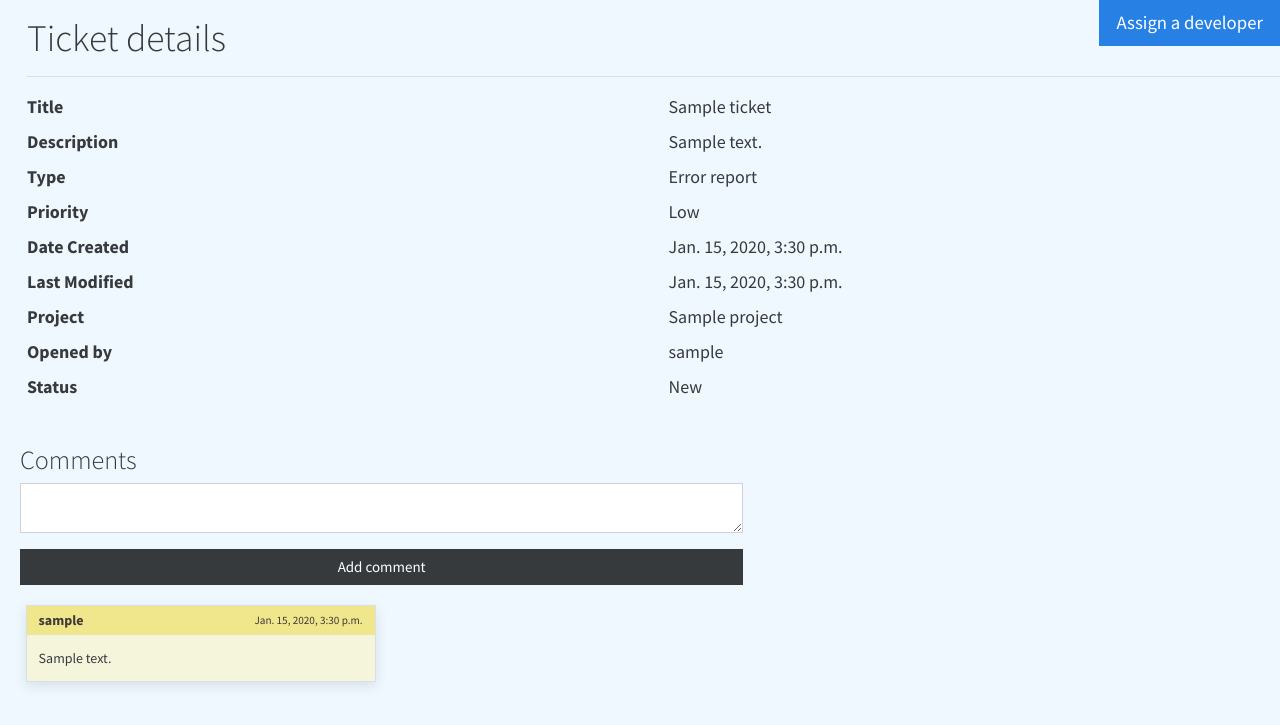
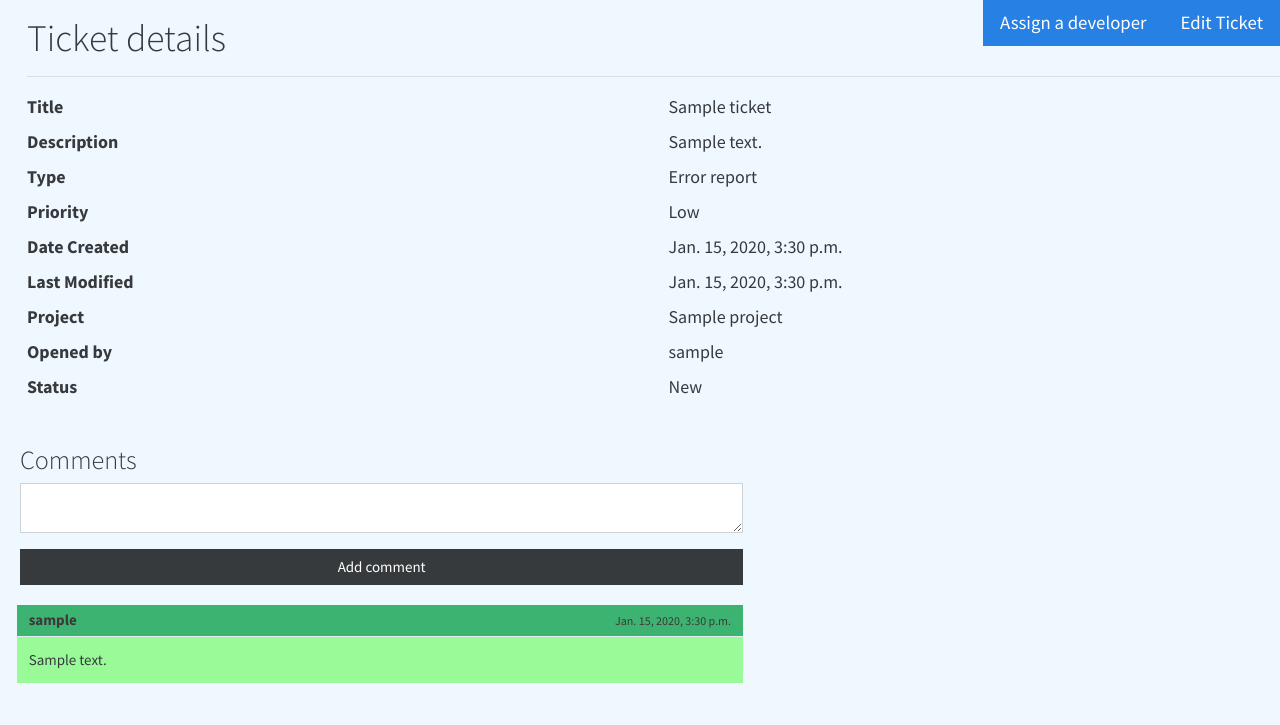
Before and after one commit to AnirudhGowdar/issue-tracker, a Django app: page /tickets/details/1 in a window 1280 px wide. Shown: the part 57-782 px from the top of the page. Run offline with Django 3.2, Linux system fonts and the light colour scheme; a user stored in the database is signed in; data comes from the database, SQL or seed files in the repository; tables that the repository leaves empty hold one stand-in row (values such as "Sample post"); some libraries are stand-ins or nearby versions.

Commit message:
Update details pages

```diff
--- a/accounts/views.py
+++ b/accounts/views.py
@@ -88,7 +88,9 @@ def dashboard(request):
             y_tickets = []
             a_tickets = []
             tic = Ticket.objects.all()
-            project = Project.objects.all()
+            project = Project.objects.filter(
+                developers=request.user
+            )
             for ticket in tic:
                 if ticket.owner == request.user:
                     y_tickets.append(ticket)
--- a/templates/accounts/dashboards/dashboard_admin.html
+++ b/templates/accounts/dashboards/dashboard_admin.html
@@ -94,5 +94,4 @@
     <h4>No Projects</h4>
     {% endif %}
     </div>
-<p>Admin</p>
 {% endblock %}
--- a/templates/accounts/dashboards/dashboard_manager.html
+++ b/templates/accounts/dashboards/dashboard_manager.html
@@ -101,5 +101,4 @@
     <h4>No Projects</h4>
     {% endif %}
     </div>
-<p>Project Manager</p>
 {% endblock %}
--- a/templates/tickets/details.html
+++ b/templates/tickets/details.html
@@ -4,6 +4,11 @@
 <body class="about">
     <div>
         <div class="div-left">
+            {% if user == ticket.owner %}
+            <a href="{% url 'tickets:edit' ticket.pk %}">
+                <button type="button" class="btn btn-primary btn-lg" style= "float: right;" >Edit Ticket</button>
+            </a>
+            {% endif %}
             {% if ticket.project.manager == user %}
             <a class="btn btn-primary btn-lg" style="float: right;" href="{% url 'tickets:assign' ticket.pk %}">Assign a developer</a>
             {% endif %}
@@ -49,14 +54,15 @@
             </form>
             {% endif %}
         </div>
+
         {% for comment in comments %}
-        <div style="padding-left: 2%;padding-bottom: 1%;">
-        <div class="toast show" role="alert" aria-live="assertive" aria-atomic="true">
-            <div class="toast-header" style="background-color:khaki; color: rgb(63, 56, 56);">
+        <div style="padding-left: 1.3%;padding-bottom: 1%;">
+        <div class="show" role="alert" aria-live="assertive" aria-atomic="true" style="width: 57.5%;">
+            <div class="toast-header" style="background-color: mediumseagreen; color: rgb(63, 56, 56);">
               <strong class="mr-auto"><b>{{comment.author}}</b></strong>
               <small>{{comment.created}}</small>
             </div>
-            <div class="toast-body" style="background-color:beige;">
+            <div class="toast-body" style="background-color: palegreen;">
               {{comment}}
             </div>
         </div>
--- a/tickets/forms.py
+++ b/tickets/forms.py
@@ -51,18 +51,6 @@ class EditTicketForm(ModelForm):
         )
         self.fields['ticket_type'] = forms.ModelChoiceField(
             queryset=TicketType.objects.all(),
-            widget=forms.Select(
-                attrs={'class': 'required form-control custom-select'}
-            )
-        )
-        self.fields['ticket_priority'] = forms.ModelChoiceField(
-            queryset=TicketPriority.objects.all(),
-            widget=forms.Select(
-                attrs={'class': 'required form-control custom-select'}
-            )
-        )
-        self.fields['ticket_status'] = forms.ModelChoiceField(
-            queryset=TicketStatus.objects.all(),
             widget=forms.Select(
                 attrs={'class': 'required form-control custom-select'}
             )
@@ -156,7 +144,7 @@ class AddCommentForm(ModelForm):
 
     comment = forms.CharField(
         widget=forms.Textarea(
-            attrs={'class': 'required form-control form-control-sm col-7', 'rows':2}),
+            attrs={'class': 'required form-control form-control-sm col-7', 'rows': 2}),
         label='Comment'
     )
 
```
Also changed, not shown: templates/accounts/dashboards/dashboard_developer.html (+5 -6 lines), templates/accounts/dashboards/dashboard_end_user.html (+3 -9 lines).
